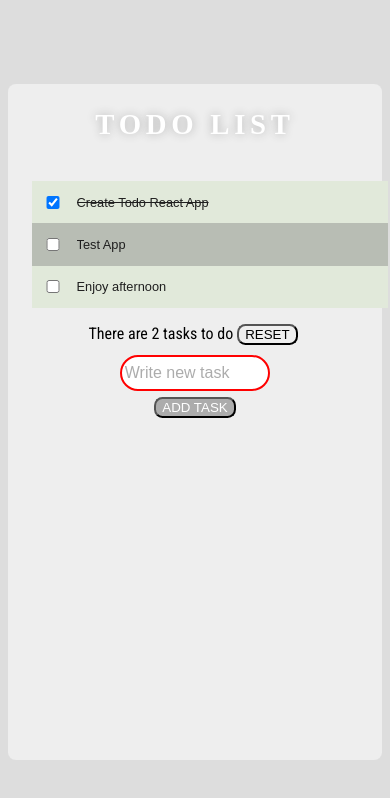
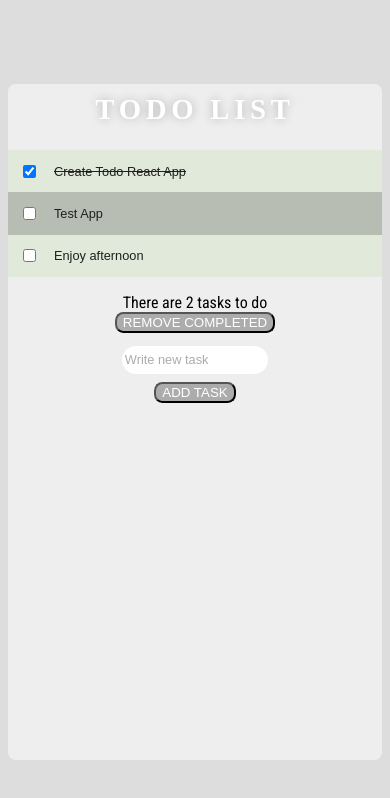
Before and after one commit to ulldecorb/frontend-todo-react, a React (Create React App) app in the folder todo/: page / in a window 390 px wide. Shown: the top 798 px of the page. Built offline with nearby package versions, Linux system fonts and the light colour scheme; a web font is replaced by a local one.

Commit message:
Refactor responsive style

```diff
--- a/todo/src/App.jsx
+++ b/todo/src/App.jsx
@@ -66,7 +66,7 @@ export const App = function App() {
             type="button"
             onClick={() => handleResetList()}
           >
-            RESET
+            REMOVE COMPLETED
           </button>
         </div>
         <div className="controls__add-task-box">
--- a/todo/src/style/app.css
+++ b/todo/src/style/app.css
@@ -43,6 +43,7 @@ body {
   color: white;
   font-family: 'Pushster', cursive;
   font-size: 3rem;
+  margin: 1vh 0;
   text-align: center;
   letter-spacing: 1.2vw;
   text-shadow: 0 0 10px #adadad;
@@ -113,6 +114,7 @@ body {
   background-color: #acacac;
   border-radius: 1vh;
   margin: 0 1vw;
+  cursor: pointer;
 }
 
 .list__controls .controls__add-task-box .add-task-box__handle-add-button:hover {
@@ -125,7 +127,8 @@ body {
 }
 
 .list__controls .controls__info .info__delete-completed-button {
-  color: black;
+  color: #FFF;
+  background-color: #acacac;
   border-radius: 1vh;
   margin: 0 1vw;
   cursor: pointer;
@@ -152,9 +155,9 @@ body {
             flex-direction: column;
   }
   .add-task-box__input {
-    width: 100vw;
-    font-size: 1rem;
-    outline: 2px solid red;
+    width: 420px;
+    font-size: 0.8rem;
+    padding: 0.8vh 0.8vw;
     margin-bottom: 1vh;
   }
 }
--- a/todo/src/style/app.scss
+++ b/todo/src/style/app.scss
@@ -38,6 +38,7 @@ body {
         color: rgb(255, 255, 255);
         font-family: 'Pushster', cursive;
         font-size: 3rem;
+        margin: 1vh 0;
         text-align: center;
         letter-spacing: 1.2vw;
         text-shadow: 0 0 10px rgb(173, 173, 173);
@@ -81,6 +82,7 @@ body {
                     background-color: rgb(172, 172, 172);
                     border-radius: 1vh;
                     margin: 0 1vw;
+                    cursor: pointer;
 
                     &:hover {
                         outline:0.3vw solid rgb(136, 136, 136)
@@ -95,7 +97,8 @@ body {
 
 
             .info__delete-completed-button {
-                color: rgb(0, 0, 0);
+                color: #FFF;
+                background-color: rgb(172, 172, 172);
                 // font-size: 1rem;
                 border-radius: 1vh;
                 margin: 0 1vw;
@@ -123,11 +126,10 @@ body {
         flex-direction: column;
     }
     .add-task-box__input {
-        width: 100vw;
-        font-size: 1rem;
-        outline: 2px solid red;
+        width: 420px;
+        font-size: 0.8rem;
+        padding: 0.8vh 0.8vw;
+        // outline: 2px solid red;
         margin-bottom: 1vh;
     }
-
-
 }
--- a/todo/src/style/todoItem.css
+++ b/todo/src/style/todoItem.css
@@ -17,7 +17,8 @@
   -webkit-box-align: center;
       -ms-flex-align: center;
           align-items: center;
-  margin: 0 -1.3vw;
+  margin: 0;
+  padding: 0;
 }
 
 .task__checkbox {
@@ -54,8 +55,8 @@
 
 .task__update-button {
   background-color: green;
-  width: 5%;
-  height: 4vh;
+  width: 5vmin;
+  height: 4vmin;
   visibility: hidden;
 }
 
@@ -65,8 +66,8 @@
 
 .task__delete-button {
   background-color: red;
-  width: 5%;
-  height: 4vh;
+  width: 5vmin;
+  height: 4vmin;
   visibility: hidden;
 }
 
@@ -82,5 +83,8 @@
   .task__input {
     font-size: 0.8rem;
   }
+  .task__update-button {
+    font-size: 0.5rem;
+  }
 }
 /*# sourceMappingURL=todoItem.css.map */
--- a/todo/src/style/todoItem.scss
+++ b/todo/src/style/todoItem.scss
@@ -11,7 +11,9 @@
     display: flex;
     justify-content: space-between;
     align-items: center;
-    margin:0 -1.3vw;
+    // margin:0 -1.3vw;
+    margin:0;
+    padding:0;
 
     &__checkbox {
         margin: 0 1vw;
@@ -49,8 +51,8 @@
 
     &__update-button {
         background-color: green;
-        width: 5%;
-        height: 4vh;
+        width: 5vmin;
+        height: 4vmin;
         visibility: hidden;
 
         &:hover {
@@ -60,8 +62,8 @@
 
     &__delete-button {
         background-color: red;
-        width: 5%;
-        height: 4vh;
+        width: 5vmin;
+        height: 4vmin;
         visibility: hidden;
 
         &:hover {
@@ -81,4 +83,7 @@
         font-size : 0.8rem;
         // background-color: red;
     }
+    .task__update-button {
+        font-size: 0.5rem;
+    }
 }
--- a/todo/src/style/todoList.css
+++ b/todo/src/style/todoList.css
@@ -1,17 +1,5 @@
 .list__box {
-  width: 95%;
-  display: -webkit-box;
-  display: -ms-flexbox;
-  display: flex;
-  -webkit-box-orient: vertical;
-  -webkit-box-direction: normal;
-      -ms-flex-direction: column;
-          flex-direction: column;
-  -webkit-box-pack: end;
-      -ms-flex-pack: end;
-          justify-content: flex-end;
-  -webkit-box-align: start;
-      -ms-flex-align: start;
-          align-items: flex-start;
+  width: 100%;
+  padding: 0;
 }
 /*# sourceMappingURL=todoList.css.map */
--- a/todo/src/style/todoList.scss
+++ b/todo/src/style/todoList.scss
@@ -1,7 +1,8 @@
 .list__box {
-    width: 95%;
-    display: flex;
-    flex-direction: column;
-    justify-content: flex-end;
-    align-items: flex-start;
+    width: 100%;
+    // display: flex;
+    // flex-direction: column;
+    // justify-content: flex-end;
+    // align-items: flex-start;
+    padding:0;
 }
```
